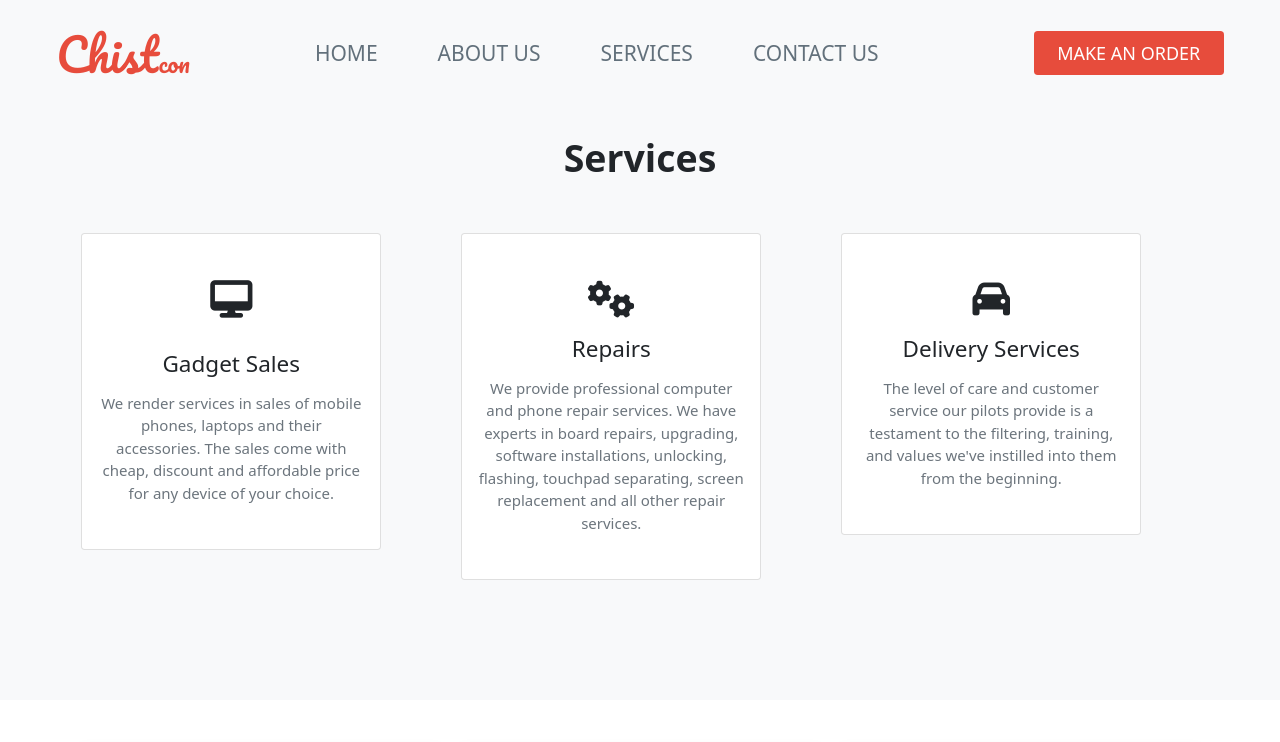
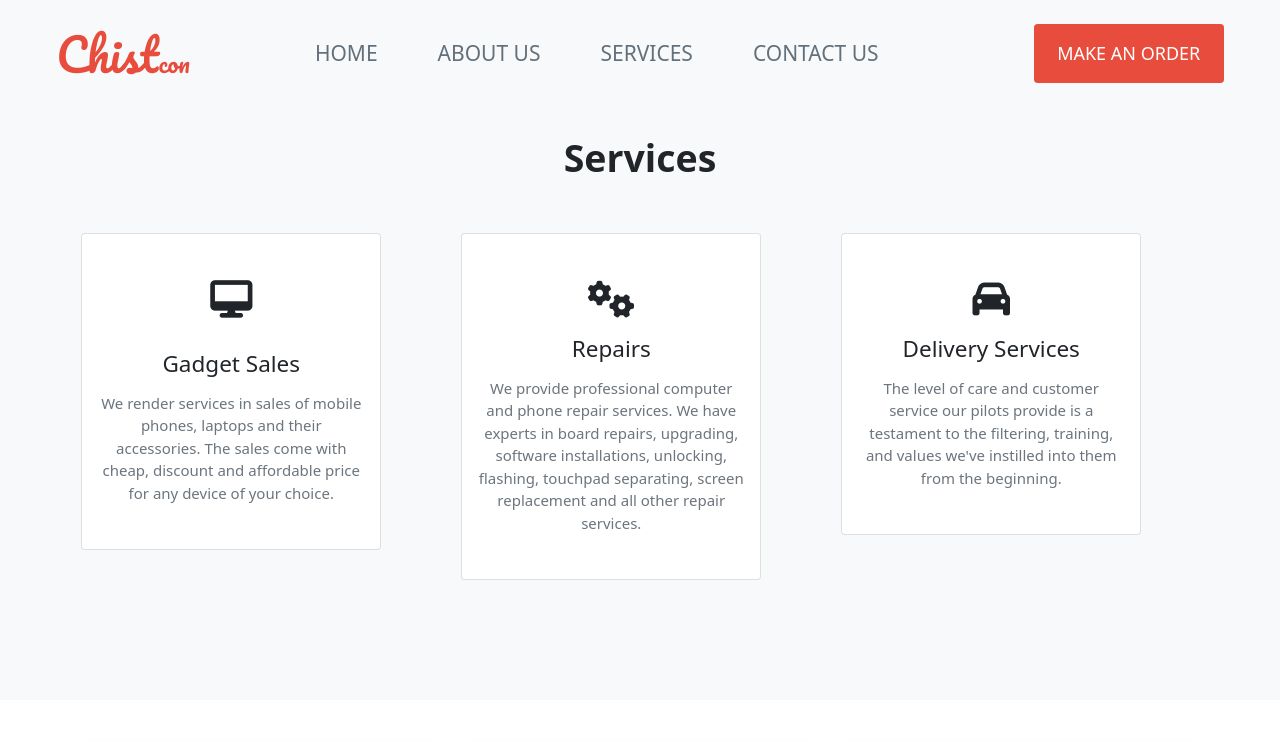
Before and after one commit to segunlawal/CHISTCON, a plain HTML site: page services.html in a window 1280 px wide. Shown: the top 742 px of the page. Drawn offline with nearby package versions, Linux system fonts and the light colour scheme.

Commit message:
Update services.html

```diff
--- a/services.html
+++ b/services.html
@@ -32,7 +32,7 @@
               <a class="nav-link active me-5" href="contactus.html">CONTACT US</a>
             </ul>
             <ul class="navbar-nav ms-auto">
-              <button class="btn text-white py-2 px-4" type="button" name="button">MAKE AN ORDER</button>
+              <button class="btn text-white py-3 px-4" type="button" name="button">MAKE AN ORDER</button>
             </ul>
           </div>
         </div>
```
